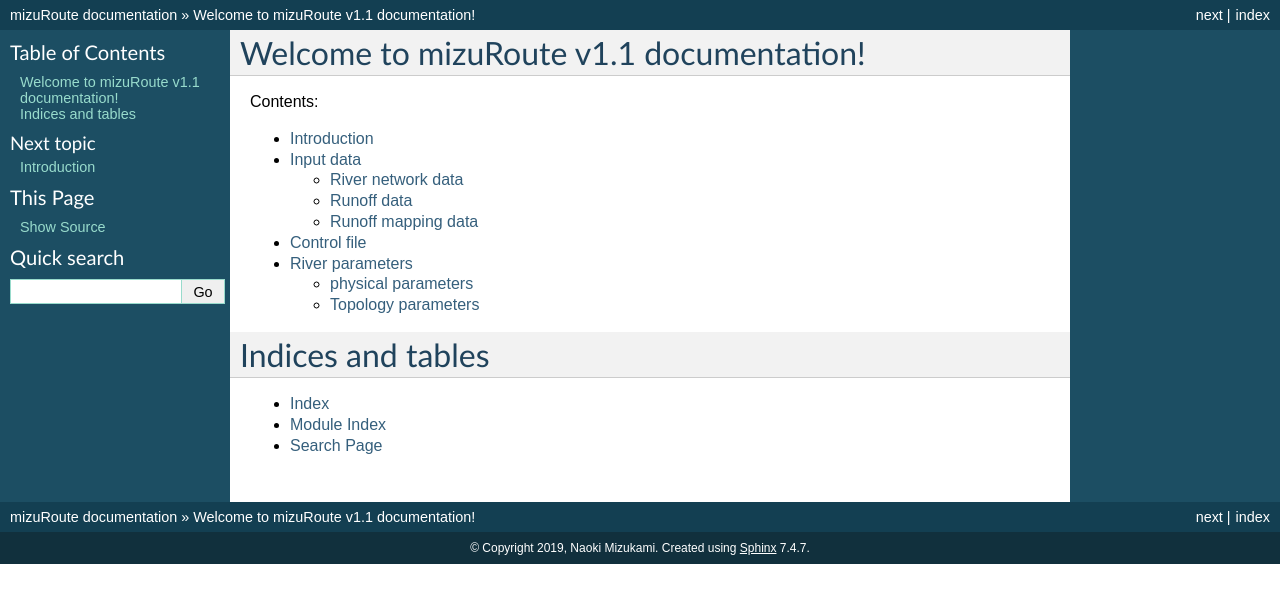
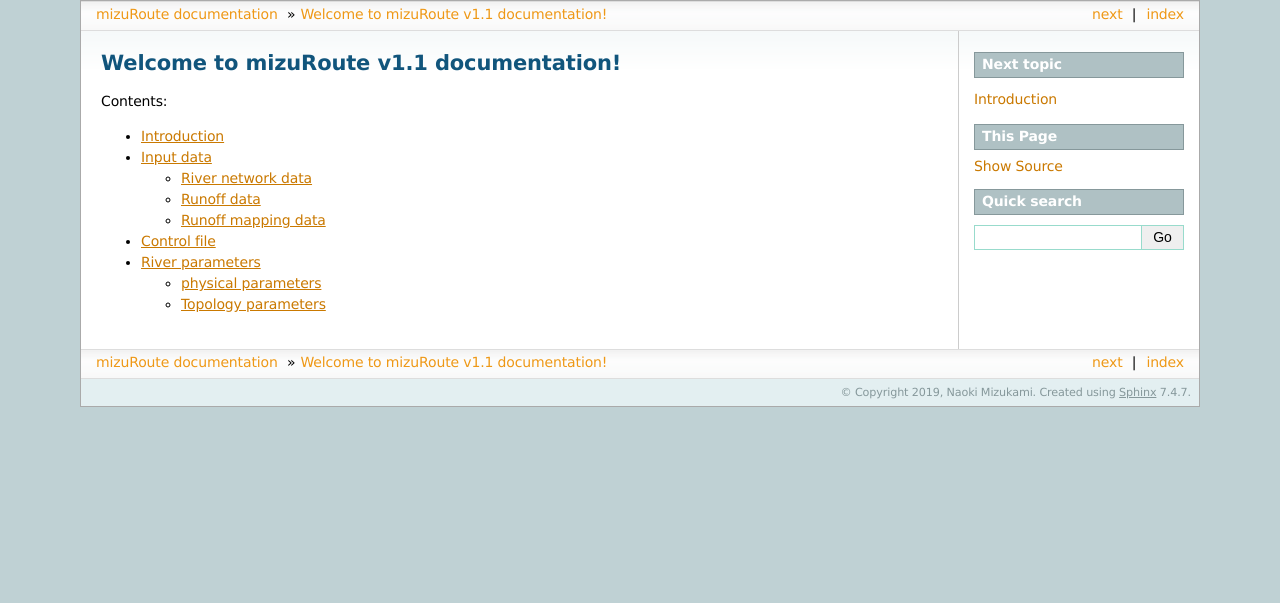
Before and after one commit to ESCOMP/mizuRoute, a Sphinx documentation site: the page built from docs/source/index.rst, in a window 1280 px wide. Shown: the top 603 px of the page. Built offline with Sphinx 7.4.7, drawn with Linux system fonts in a browser that asks for light colours.

Commit message:
readthedoc edit

```diff
--- a/docs/source/Input_data.rst
+++ b/docs/source/Input_data.rst
@@ -9,7 +9,7 @@
 
 Basic netCDF requirement (variable, dimension, etc) are discussed below.
 Dimension and variable names list mizuRoute default name but can be whatever.
-If they are not default name, the variable names need to be speficied in :doc:`control file <Control_file>`
+If they are not default name, the variable names need to be speficied in :doc:`control file <Control_file>`.
 Some of variables and dimensions (even if they are the same as default name) have to be specified in :doc:`control file <Control_file>`
 
 River network data
--- a/docs/source/conf.py
+++ b/docs/source/conf.py
@@ -76,7 +76,7 @@
 # a list of builtin themes.
 #
 #html_theme = 'alabaster'
-html_theme = 'classic'
+html_theme = 'sphinxdoc'
 
 # Theme options are theme-specific and customize the look and feel of a theme
 # further.  For a list of options available for each theme, see the
--- a/docs/source/index.rst
+++ b/docs/source/index.rst
@@ -9,11 +9,3 @@
    Input_data
    Control_file
    seg_hru_param
-
-
-Indices and tables
-==================
-
-* :ref:`genindex`
-* :ref:`modindex`
-* :ref:`search`
```
